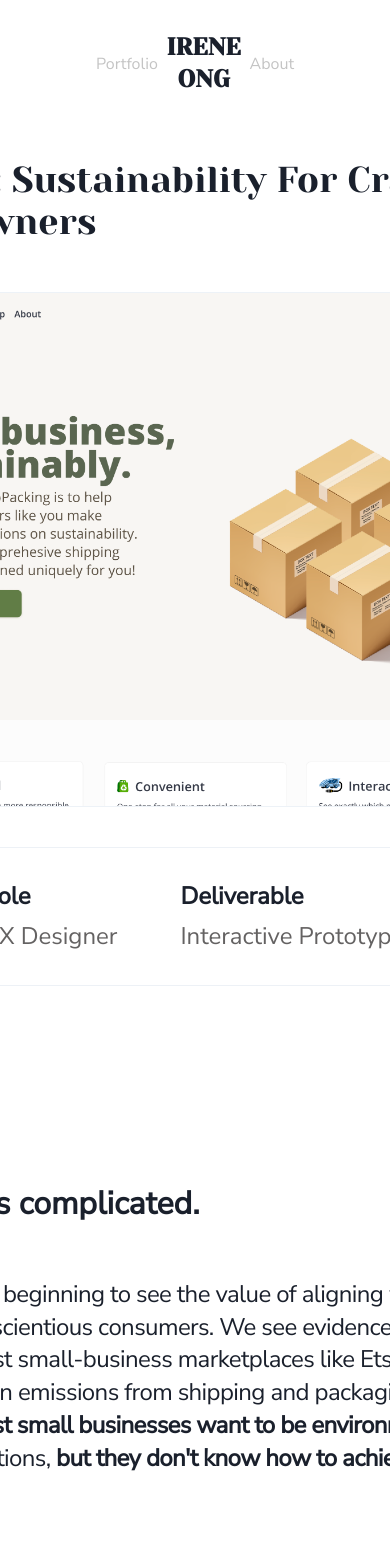
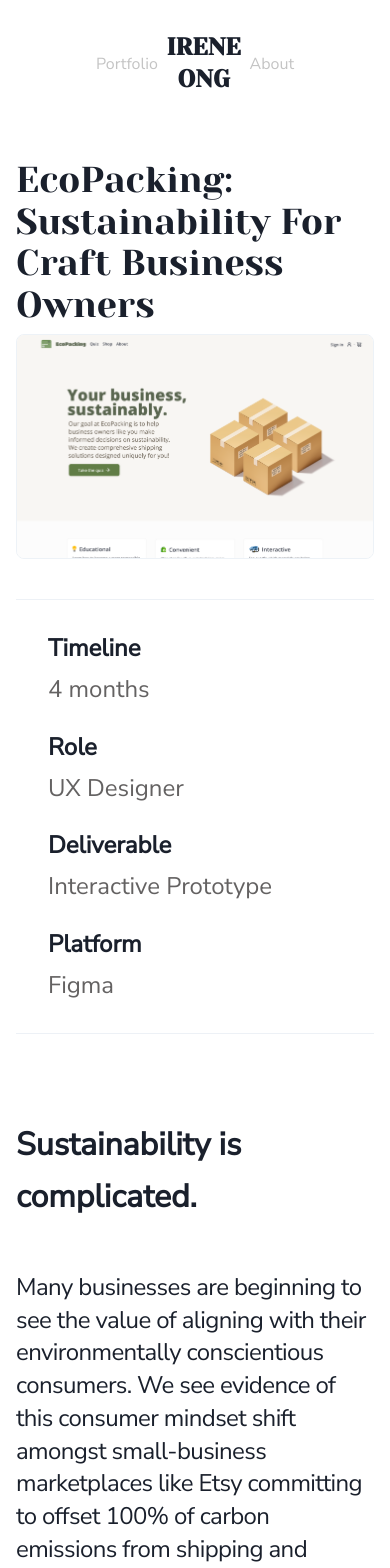
Before and after one commit to jellyie/homepage, a Next.js app: page /projects/ecopacking in a window 390 px wide. Shown: the top 1568 px of the page. Built offline with nearby package versions, Linux system fonts and the light colour scheme.

Commit message:
fix mobile layout

```diff
--- a/components/imagebox.tsx
+++ b/components/imagebox.tsx
@@ -38,7 +38,7 @@ const ImageRect: React.FunctionComponent<Props> = ({ src, alt }) => {
         display='block'
         position='relative'
         overflow='hidden'
-        width='820px'
+        width={{base: 'full', md: '820px'}}
         borderRadius='lg'
         border='1px'
         borderColor='gray.100'
--- a/components/project-heading.tsx
+++ b/components/project-heading.tsx
@@ -1,4 +1,4 @@
-import { Box, Divider, HStack, Stack, Text } from '@chakra-ui/react'
+import { Box, Divider, Stack, Text } from '@chakra-ui/react'
 import { ImageRect } from './imagebox'
 
 type Props = {
@@ -29,7 +29,7 @@ const ProjectHeader: React.FunctionComponent<Props> = ({
         <ImageRect src={src} alt={alt} />
         <Box pt={8}>
           <Divider />
-          <HStack p={8} spacing={25} align='center' justify='space-between'>
+          <Stack direction={{base: 'column', md: 'row'}} p={8} spacing={25} align={{ base: 'start', md: 'center'}} justify='space-between'>
             <Stack>
               <Text variant='h3'>Timeline</Text>
               <Text variant='subtitle'>{timeline}</Text>
@@ -46,7 +46,7 @@ const ProjectHeader: React.FunctionComponent<Props> = ({
               <Text variant='h3'>Platform</Text>
               <Text variant='subtitle'>{platform}</Text>
             </Stack>
-          </HStack>
+          </Stack>
           <Divider />
         </Box>
       </Stack>
--- a/components/section.tsx
+++ b/components/section.tsx
@@ -52,12 +52,13 @@ const ProjectBlock: React.FunctionComponent<Props> = ({
 const Section: React.FunctionComponent = ({ children }) => {
   return (
     <Stack
-      direction={{ base: 'column', md: 'row' }}
-      maxW='full'
+      direction={{ base: 'column' }}
+      w='full'
+      maxW='820px'
       minH='510px'
-      spacing={8}
+      spacing={12}
       justify='center'
-      align='center'
+      align='start'
     >
       {children}
     </Stack>
--- a/pages/projects/ecopacking.tsx
+++ b/pages/projects/ecopacking.tsx
@@ -30,7 +30,7 @@ const Project: NextPage = () => {
     <Layout title='EcoPacking'>
       <Stack as='main' align='center' justify='center' py={24}>
         <Box display='flex' flexDir='column' alignItems='center' w='full'>
-          <Stack maxW='820px' spacing={85}>
+          <Stack maxW={{ md: '820px'}}  w='full' spacing={85}>
             {/****** Header ******/}
 
             <ProjectHeader
@@ -46,7 +46,6 @@ const Project: NextPage = () => {
             {/****** Section ******/}
 
             <Section>
-              <Stack spacing={12}>
                 <Text variant='h1'>Sustainability is complicated.</Text>
                 <Text variant='body'>
                   Many businesses are beginning to see the value of aligning
@@ -63,13 +62,11 @@ const Project: NextPage = () => {
                     but they don&apos;t know how to achieve this.
                   </Text>{' '}
                 </Text>
-              </Stack>
             </Section>
 
             {/****** Section ******/}
 
             <Section>
-              <Stack spacing={12}>
                 <Text variant='h1'>Who are these small business owners?</Text>
                 <UnorderedList spacing={2} listStyleType='none'>
                   <ListItem>
@@ -94,12 +91,10 @@ const Project: NextPage = () => {
                     </Text>{' '}
                   </ListItem>
                 </UnorderedList>
-              </Stack>
             </Section>
 
             {/****** Section ******/}
             <Section>
-              <Stack spacing={12}>
                 <Text variant='h1'>Meet Taylor.</Text>
                 <Text variant='body'>
                   Taylor is a small craft business owner who&apos;s making the
@@ -109,22 +104,18 @@ const Project: NextPage = () => {
                   fans across the country who are asking to purchase her
                   products.{' '}
                 </Text>
-              </Stack>
             </Section>
 
             {/****** Section ******/}
 
             <Section>
-              <Stack spacing={12}>
                 <Text variant='h1'>Taylor&apos;s User Journey</Text>
                 <ImageRect src={journey} alt='' />
-              </Stack>
             </Section>
 
             {/****** Section ******/}
 
             <Section>
-              <Stack spacing={12}>
                 <Text variant='h1'>
                   So... what&apos;s Taylor&apos;s problem exactly?
                 </Text>
@@ -136,13 +127,11 @@ const Project: NextPage = () => {
                   materials best fit her needs and besides, she’s running a
                   one-woman show. Who has time to do that?
                 </Text>
-              </Stack>
             </Section>
 
             {/****** Section ******/}
 
             <Section>
-              <Stack spacing={12}>
                 <Text variant='h1'>Brainstorming ideas</Text>
                 <Text variant='body'>
                   I worked with my team in a brainstorming session where we
@@ -151,13 +140,11 @@ const Project: NextPage = () => {
                   and a task analysis of the order fulfillment process.
                 </Text>
                 <ImageRect src={brainstorm} alt='' />
-              </Stack>
             </Section>
 
             {/****** Section ******/}
 
             <Section>
-              <Stack spacing={12}>
                 <Text variant='h1'>Concepting</Text>
                 <Text variant='body'>
                   Once we gathered feedback on the concept, we decided to move
@@ -167,13 +154,11 @@ const Project: NextPage = () => {
 
                 <ImageRect src={sketch1} alt='' />
                 <ImageRect src={sketch2} alt='' />
-              </Stack>
             </Section>
 
             {/****** Section ******/}
 
             <Section>
-              <Stack spacing={12}>
                 <Text variant='h1'>Building... the building blocks!</Text>
                 <Text variant='body'>Logo</Text>
                 <ImageRect src={logo} alt='' />
@@ -183,13 +168,11 @@ const Project: NextPage = () => {
                 <ImageRect src={color_3} alt='' />
                 <Text variant='body'>Design Components</Text>
                 <ImageRect src={components} alt='' />
-              </Stack>
             </Section>
 
             {/****** Section ******/}
 
             <Section>
-              <Stack spacing={12}>
                 <Text variant='h1'>High-Fidelity Prototype</Text>
                 <Text variant='body'>
                   Craft business owners want to feel confident in the
@@ -218,7 +201,6 @@ const Project: NextPage = () => {
                     </Text>
                   </Link>
                 </Button>
-              </Stack>
             </Section>
           </Stack>
         </Box>
```
